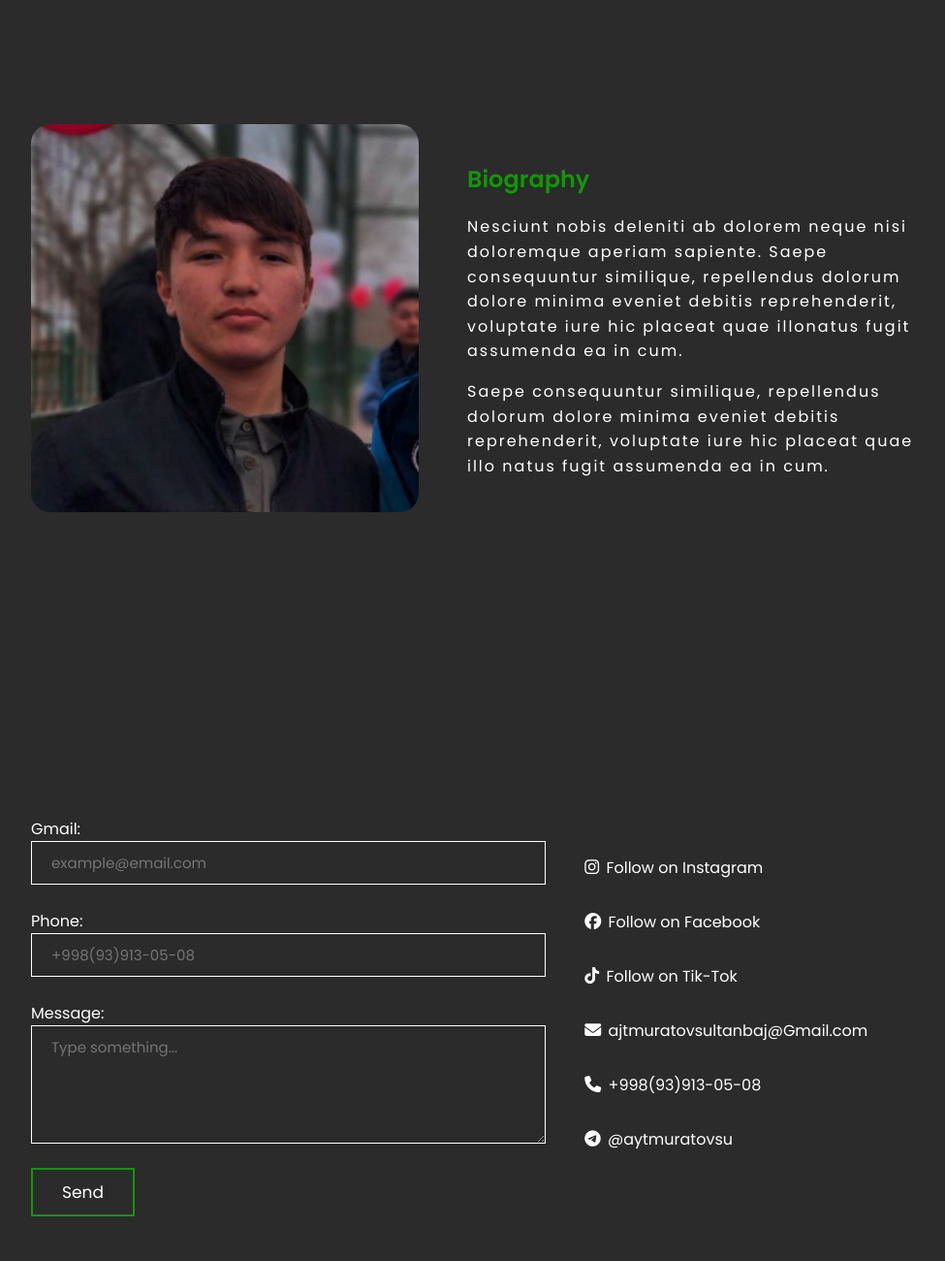
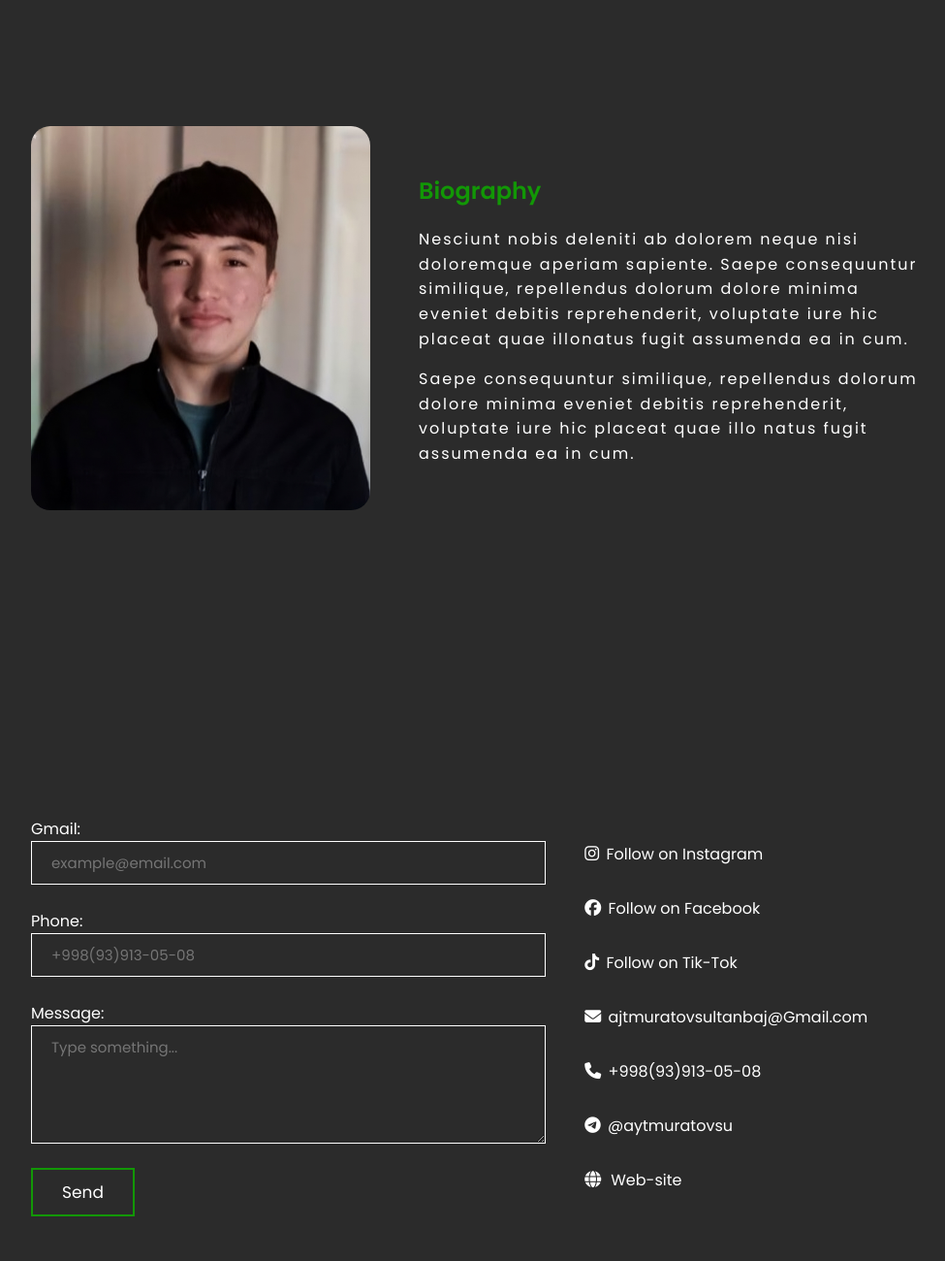
Before and after one commit to AytmuratovSultanbay/personal-profile-2, a plain HTML site: page index.html in a window 1280 px wide. Shown: the part 820-2120 px from the top of the page at 97% size, without its empty margins (143-1118 px from the left). Drawn offline with Linux system fonts and the light colour scheme.

Commit message:
second commit

```diff
--- a/index.html
+++ b/index.html
@@ -28,7 +28,7 @@
     </section>
     <section id="about">
         <div class="content">
-            <img src="./img/about.png" alt="png" width="400">
+            <img src="./img/about.2.jpeg" alt="png" width="350">
             <div class="about">
                 <h1>Biography</h1>
                 <p>Nesciunt nobis deleniti ab dolorem neque nisi doloremque aperiam sapiente. Saepe consequuntur
@@ -65,6 +65,7 @@
                     ajtmuratovsultanbaj@Gmail.com</a><br>
                 <a href="tel: +998(93)913-05-08" target="_blank"> <i class="fa-solid fa-phone"></i> +998(93)913-05-08</a><br>
                 <a href="https://t.me/aytmuratovsu" target="_blank"> <i class="fa-brands fa-telegram"></i> @aytmuratovsu</a><br>
+                <a href="https://AytmuratovSultanbay" target="_blank"><i class="fa-solid fa-globe" style="margin-right: 10px;"></i>Web-site</a>
             </div><br>
         </div>
     </section>
```
Also changed, not shown: img/about.2.jpeg (added).
